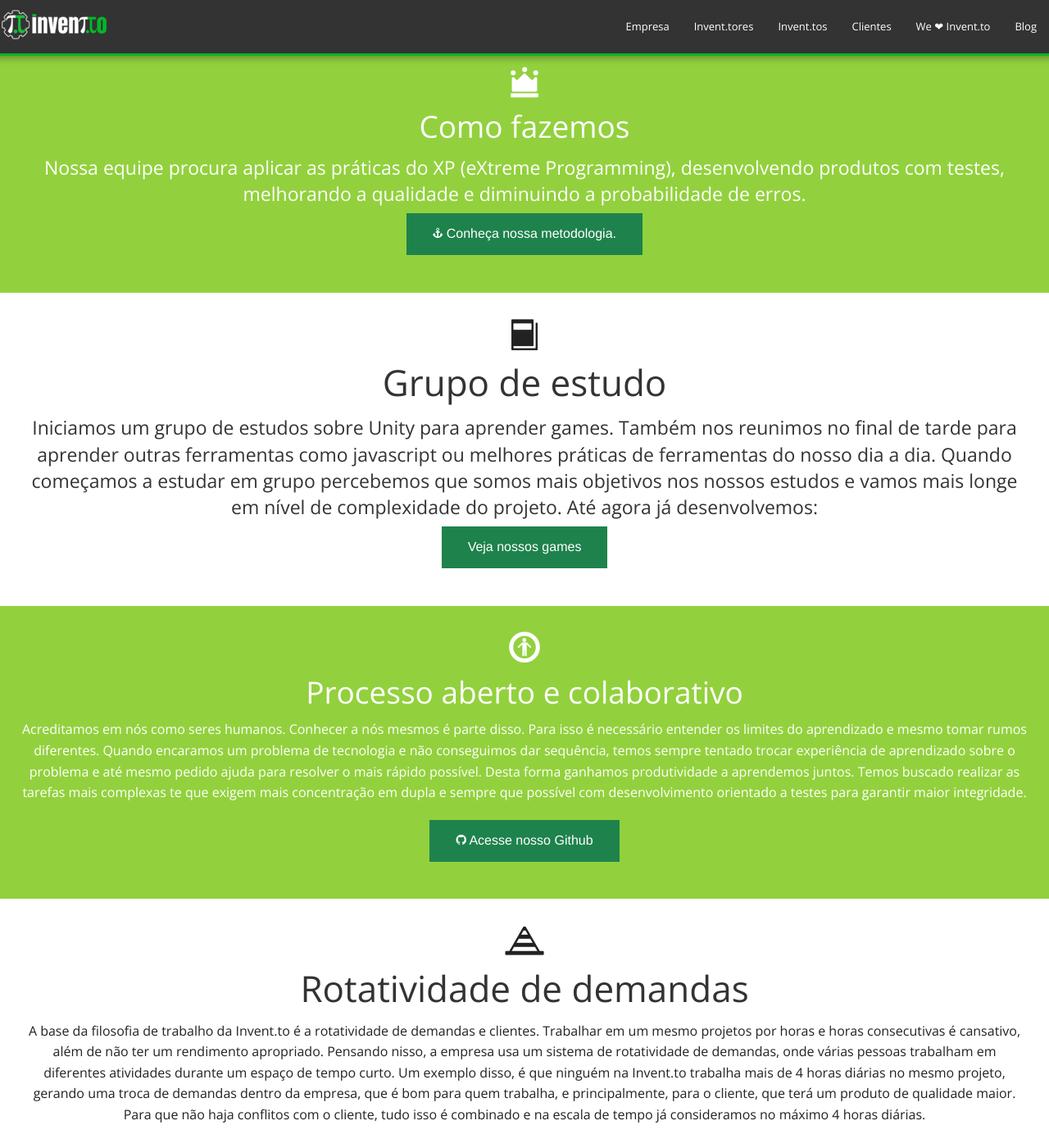
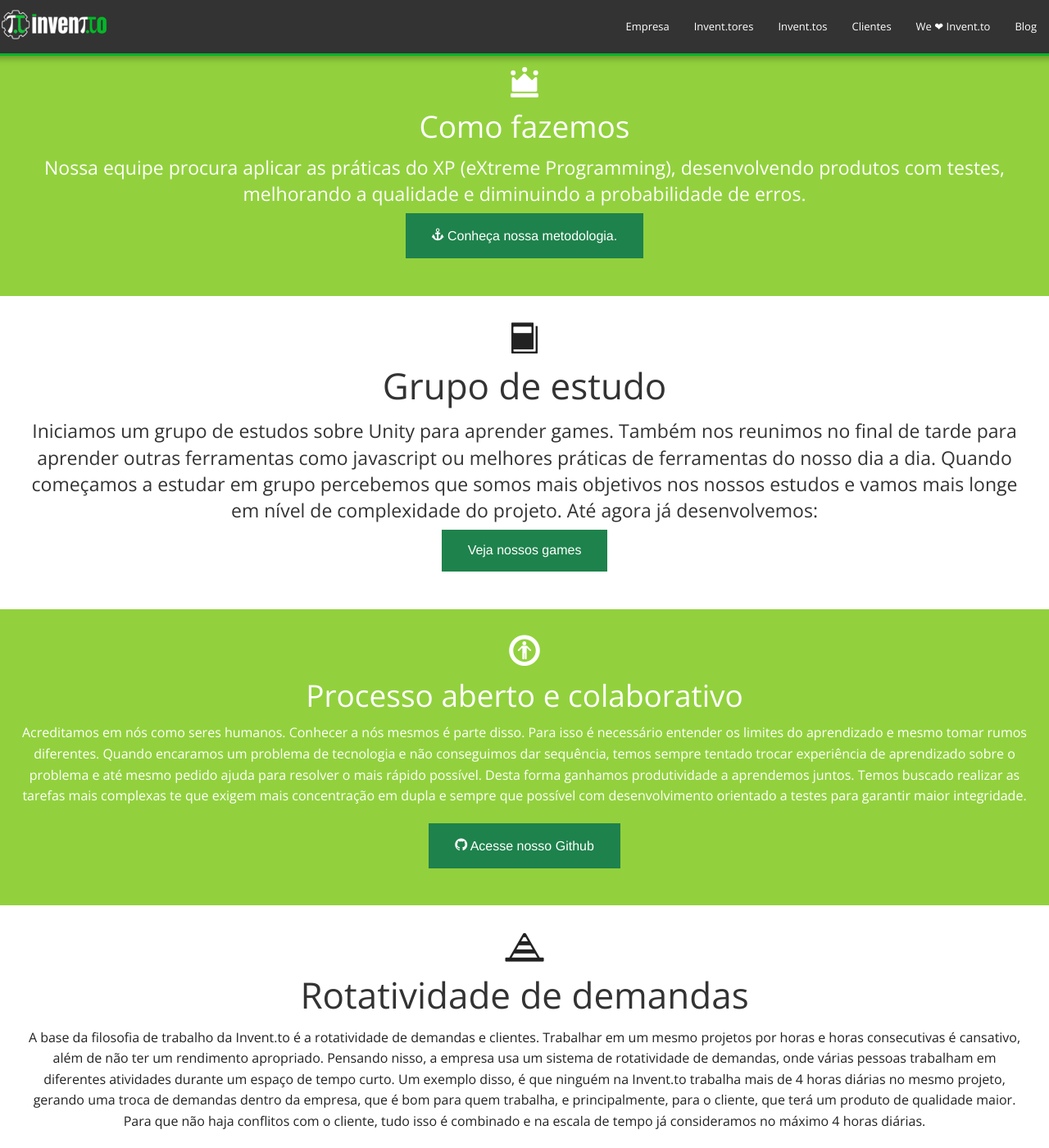
Before and after one commit to inventto/inventto_site, a Jekyll site: the page built from index.html, in a window 1280 px wide and 1400 px high, scrolled down 1202 px. Shown: the whole window at 82% size. Built offline with Jekyll 4.4.1, drawn with Linux system fonts in a browser that asks for light colours.

Commit message:
working on the tip prototype

```diff
--- a/_layouts/default.html
+++ b/_layouts/default.html
@@ -28,6 +28,7 @@
 <script src="/js/vendor/modernizr.js"></script>
 <script src="/js/foundation/foundation.js"></script>
 <script src="/js/foundation/foundation.orbit.js"></script>
+<script src="/js/foundation/foundation.tooltip.js"></script>
 <script src="/js/foundation.min.js"></script>
 <script src="/js/stellar.js-master/src/jquery.stellar.js"></script>
 <script src="/js/app.js"></script>
--- a/css/application.css
+++ b/css/application.css
@@ -5,6 +5,9 @@
 
 .page-content > .wrap > h1,h2,h3,h4, h5, h6 {
   color: gray;
+}
+.medium {
+  font-size:1.2em;
 }
 .page-content > .wrap > .home_who > h1,h2,h3,h4, h5, h6 {
   color: white;
--- a/index.html
+++ b/index.html
@@ -27,7 +27,7 @@
 	<span class="fi-crown large"></span>
     <h2>Como fazemos</h2>
     <h4>Nossa equipe procura aplicar as práticas do XP (eXtreme Programming), desenvolvendo produtos com testes, melhorando a qualidade e diminuindo a probabilidade de erros.</h4>
-     <a href="/metodologia"><button class="buttonKnow"><span class="fi-anchor"></span> Conheça nossa metodologia.</button></a>
+     <a href="/metodologia"><button class="buttonKnow"><span class="fi-anchor medium"></span> Conheça nossa metodologia.</button></a>
 </div>
 <div class="home_what">
 	<span class="fi-book large"></span>
@@ -51,5 +51,5 @@
   <h2>Uma hora de estudo por dia</h2>
   <p>Uma iniciativa interna da empresa que visa o aprendizado e a expansão do conhecimento, os inventtores dedicam ao menos uma hora por dia à estudos de novas tecnologias e projetos  de forma a agregar maior conhecimento e melhorias no processo criativo da empresa. </p>
   <p>A empresa também fornece vários ebooks como auxílio para estudo, oferecendo um conhecimento geral de todas as áreas necessárias para desenvolvimento de um sistema.</p>
-   <a href="http://github.com/inventto" target="_blank"><button class="buttonKnow"><span class="fi-web"></span> Iniciativas open source</button></a>
+   <a href="http://github.com/inventto" target="_blank"><button class="buttonKnow"><span class="fi-web medium"></span> Iniciativas open source</button></a>
 </div>
--- a/inventtores.html
+++ b/inventtores.html
@@ -10,10 +10,11 @@
       <ul>
         <li ng-repeat='(id,person) in inventtores'>
           <a href="#[[id]]" ng-mouseover="showOpinionsFor(id)" ng-mouseout="hideOpinionsFor(id)">
-            <img src="../img/[[ person.profile || 'homer.jpg']]">
+            <img src="../img/[[ person.profile || 'homer.jpg']]" ></img>
             <h5>[[person.name]]</h5>
             <p><a href="http://[[person.site]]" ng-if="person.site">[[person.site]] </a><a ng-repeat="(network, username) in person.social" href="http://[[network]].com/[[username]]" class="fi-social-[[network]]"> </a></p>
-            <p>[[person.opinion || person.bio ]]</p>
+            <p ng-if="person.opinion==null" class="opinion">[[person.bio]]</p>
+            <span class="has-tip tooltip open" title="[[person.opinion]]" ng-if="person.opinion">[[person.opinion]]</span>
           </a>
         </li>
       </ul>
```
